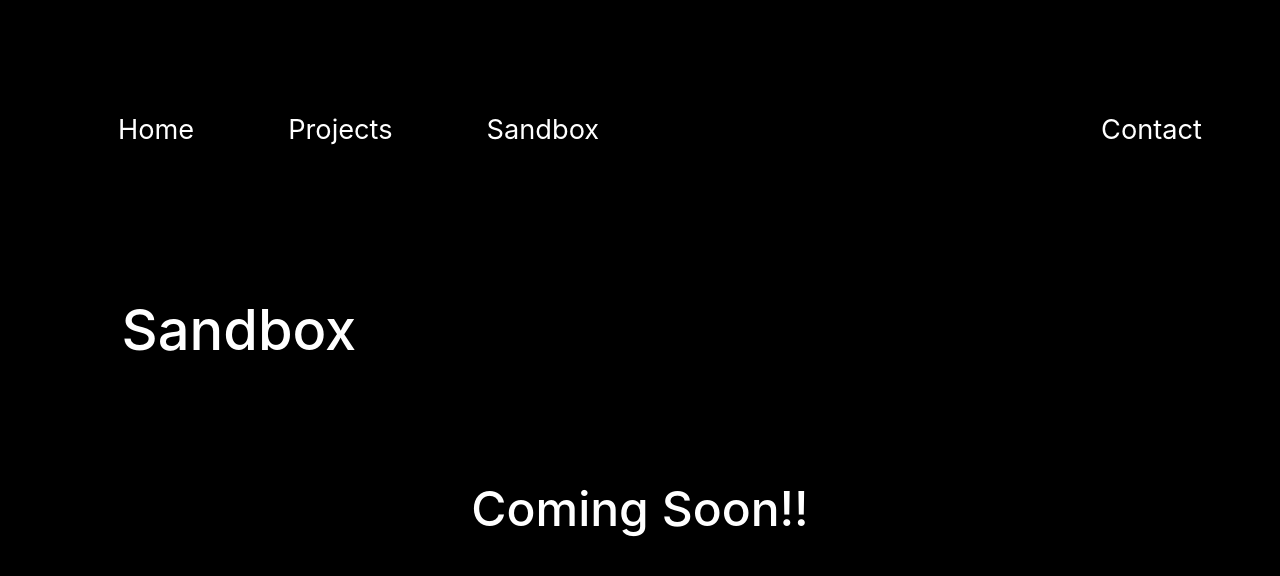
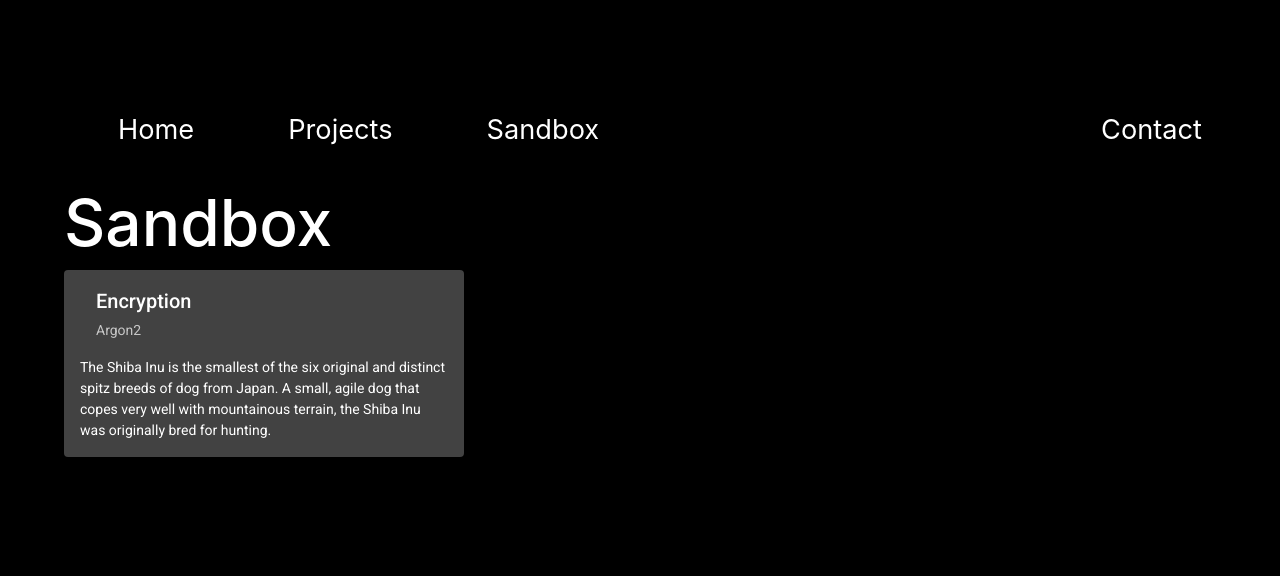
Before and after one commit to WilliamAuCS/Portfolio-v2, an Angular app in the folder williamaucs-com/: page /sandbox in a window 1280 px wide. Shown: the top 576 px of the page. Built offline with nearby package versions, Linux system fonts and the light colour scheme.

Commit message:
Added angular materials

```diff
--- a/williamaucs-com/angular.json
+++ b/williamaucs-com/angular.json
@@ -24,11 +24,11 @@
               "src/assets"
             ],
             "styles": [
+              "src/custom-theme.scss",
               "node_modules/aos/dist/aos.css",
               "src/styles.css"
             ],
-            "scripts": [
-            ]
+            "scripts": []
           },
           "configurations": {
             "production": {
--- a/williamaucs-com/package.json
+++ b/williamaucs-com/package.json
@@ -12,10 +12,12 @@
   "private": true,
   "dependencies": {
     "@angular/animations": "~9.1.9",
+    "@angular/cdk": "^9.2.4",
     "@angular/common": "~9.1.9",
     "@angular/compiler": "~9.1.9",
     "@angular/core": "~9.1.9",
     "@angular/forms": "~9.1.9",
+    "@angular/material": "^9.2.4",
     "@angular/platform-browser": "~9.1.9",
     "@angular/platform-browser-dynamic": "~9.1.9",
     "@angular/router": "^10.0.14",
--- a/williamaucs-com/src/app/app.module.ts
+++ b/williamaucs-com/src/app/app.module.ts
@@ -4,7 +4,6 @@ import { BrowserAnimationsModule } from '@angular/platform-browser/animations';
 
 import { AppComponent } from './app.component';
 import { ContactComponent } from './modules/contact/contact.component';
-import { SandboxComponent } from './modules/sandbox/sandbox.component';
 import { ModulesModule } from './modules/modules.module';
 import { AppRoutingModule } from './app-routing.module';
 import { SharedModule } from './shared/shared.module';
@@ -13,7 +12,6 @@ import { SharedModule } from './shared/shared.module';
   declarations: [
     AppComponent,
     ContactComponent,
-    SandboxComponent,
   ],
   imports: [
     AppRoutingModule,
--- a/williamaucs-com/src/app/modules/modules.module.ts
+++ b/williamaucs-com/src/app/modules/modules.module.ts
@@ -1,8 +1,8 @@
 import { NgModule } from '@angular/core';
 import { CommonModule } from '@angular/common';
 import { HomeModule } from './home/home.module';
-import { ProjectsComponent } from './projects/projects.component';
 import { ProjectsModule } from './projects/projects.module';
+import { SandboxModule } from './sandbox/sandbox.module';
 
 
 
@@ -12,6 +12,7 @@ import { ProjectsModule } from './projects/projects.module';
     CommonModule,
     HomeModule,
     ProjectsModule,
+    SandboxModule,
   ]
 })
 export class ModulesModule { }
--- a/williamaucs-com/src/app/modules/sandbox/sandbox.component.css
+++ b/williamaucs-com/src/app/modules/sandbox/sandbox.component.css
@@ -9,3 +9,8 @@
     font-size: 350%;
     margin: 5% 0 0 5%;
 }
+
+.card-item {
+    /* color: white; */
+    max-width: 400px;
+}
--- a/williamaucs-com/src/app/modules/sandbox/sandbox.component.html
+++ b/williamaucs-com/src/app/modules/sandbox/sandbox.component.html
@@ -1,6 +1,18 @@
 <div class="background fade-in-soft">
     <div class="sandbox-container">
-        <h1 class="page-header">Sandbox</h1>
-        <h2 style="text-align: center; font-size: 300%; margin-top: 10%;">Coming Soon!!</h2>
+        <h1 style="font-size: 400%;">Sandbox</h1>
+        <mat-card class="card-item">
+            <mat-card-header>
+                <mat-card-title>Encryption</mat-card-title>
+                <mat-card-subtitle>Argon2</mat-card-subtitle>
+            </mat-card-header>
+            <mat-card-content>
+                <p>
+                    The Shiba Inu is the smallest of the six original and distinct spitz breeds of dog from Japan.
+                    A small, agile dog that copes very well with mountainous terrain, the Shiba Inu was originally
+                    bred for hunting.
+                </p>
+            </mat-card-content>
+        </mat-card>
     </div>
 </div>
--- /dev/null
+++ b/williamaucs-com/src/custom-theme.scss
@@ -0,0 +1,27 @@
+
+// Custom Theming for Angular Material
+// For more information: https://material.angular.io/guide/theming
+@import '~@angular/material/theming';
+// Plus imports for other components in your app.
+
+// Include the common styles for Angular Material. We include this here so that you only
+// have to load a single css file for Angular Material in your app.
+// Be sure that you only ever include this mixin once!
+@include mat-core();
+
+// Define the palettes for your theme using the Material Design palettes available in palette.scss
+// (imported above). For each palette, you can optionally specify a default, lighter, and darker
+// hue. Available color palettes: https://material.io/design/color/
+$williamaucs-com-primary: mat-palette($mat-indigo);
+$williamaucs-com-accent: mat-palette($mat-pink, A200, A100, A400);
+
+// The warn palette is optional (defaults to red).
+$williamaucs-com-warn: mat-palette($mat-red);
+
+// Create the theme object (a Sass map containing all of the palettes).
+$williamaucs-com-theme: mat-dark-theme($williamaucs-com-primary, $williamaucs-com-accent, $williamaucs-com-warn);
+
+// Include theme styles for core and each component used in your app.
+// Alternatively, you can import and @include the theme mixins for each component
+// that you are using.
+@include angular-material-theme($williamaucs-com-theme);
--- a/williamaucs-com/src/index.html
+++ b/williamaucs-com/src/index.html
@@ -11,6 +11,8 @@
   <!-- AOS Animations -->
   <link rel="stylesheet" href="https://unpkg.com/aos@next/dist/aos.css"/>
 
+  <link href="https://fonts.googleapis.com/css?family=Roboto:300,400,500&display=swap" rel="stylesheet">
+  <link href="https://fonts.googleapis.com/icon?family=Material+Icons" rel="stylesheet">
 </head>
 
 <body>
--- a/williamaucs-com/src/styles.css
+++ b/williamaucs-com/src/styles.css
@@ -10,7 +10,6 @@ main {
 }
 * {
   scrollbar-width: none;
-  background-color: black;
 }
 
 /* Animation */
@@ -238,5 +237,10 @@ a.underline-anim:hover:before {
   visibility: visible;
   transform: scaleX(1);
 }
+body {
+  background-color: black;
+}
 
 /* ---Underline Animation--- */
+html, body { height: 100%; }
+/* body { margin: 0; font-family: Roboto, "Helvetica Neue", sans-serif; } */
```
Also changed, not shown: williamaucs-com/src/app/modules/sandbox/sandbox.module.ts (added, +14 -0 lines), 1 other file (tests, documents, lock files or other folders).
